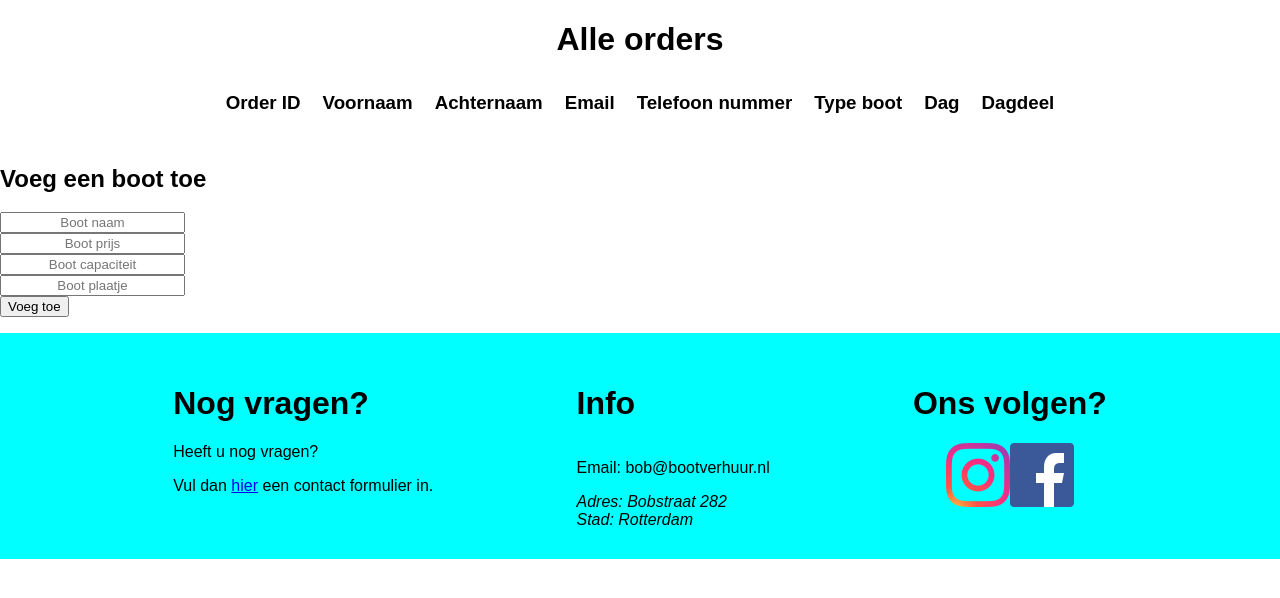
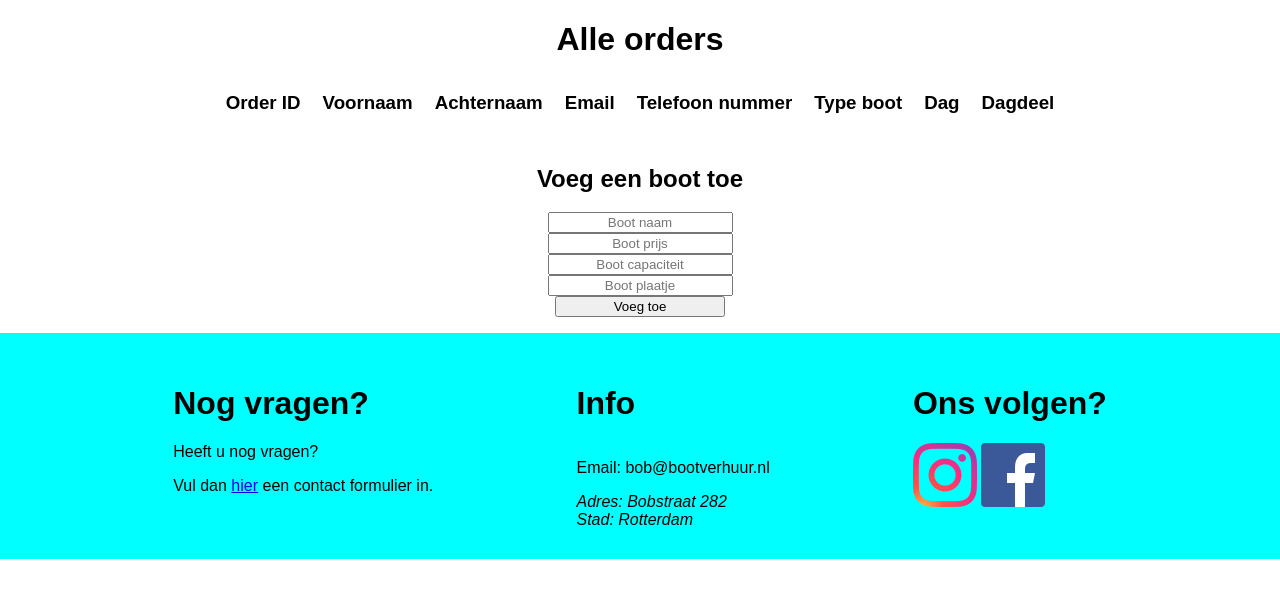
Before and after one commit to YannickWhorst/Bootverhuur-Bob, a PHP site: page /beheerder.php in a window 1280 px wide. Shown: the part 100-698 px from the top of the page. Run offline with PHP 8.4, Linux system fonts and the light colour scheme; data that the repository does not hold is empty; some libraries are stand-ins or nearby versions.

Commit message:
helemaal klaar

```diff
--- a/css/beheerder.css
+++ b/css/beheerder.css
@@ -12,3 +12,13 @@ td{
     padding: 10px;
     text-align: center;
 }
+
+.voegBoot{
+    display: flex;
+    justify-content: center;
+    text-align: center;
+}
+
+.submitKnop{
+    width: 170.4px;
+}
--- a/css/boothuren.css
+++ b/css/boothuren.css
@@ -30,11 +30,12 @@
 .bootLink{
     text-decoration: none;
     color: black;
-    background-color: gray;
+    background-color: white;
+    border: 2px solid black;
     padding: 10px;
-    border-radius: 5px;
+    border-radius: 10px;
 }
 
 .bootLink:hover{
-    background-color: rgba(128, 128, 128, 0.7);
+    text-decoration: underline;
 }
--- a/css/footer.css
+++ b/css/footer.css
@@ -9,9 +9,3 @@
     display: flex;
     flex-direction: column;
 }
-
-.footerSocials{
-    display: flex;
-    flex-direction: column;
-    align-items: center;
-}
--- a/includes/footer.php
+++ b/includes/footer.php
@@ -12,6 +12,7 @@
     </div>
     <div class="footerSocials">
         <h1>Ons volgen?</h1>
-        <a href="#"><img src="../img/instagram logo.png"><img src="../img/facebook logo.png"></a>
+        <a href="#"><img src="../img/instagram logo.png"></a>
+        <a href="#"><img src="../img/facebook logo.png"></a>
     </div>
 </footer>
--- a/public/beheerder.php
+++ b/public/beheerder.php
@@ -35,15 +35,18 @@
 </div>
 
 <div class="voegBootToe">
-    <h2>Voeg een boot toe</h2>
+    <h2 class="titel">Voeg een boot toe</h2>
 
+    <div class="voegBoot">
         <form action="" method="post">
             <input type="text" name="bootnaam" id="bootnaam" placeholder="Boot naam" required> <br>
             <input type="text" name="bootprijs" id="bootprijs" placeholder="Boot prijs" required> <br>
             <input type="text" name="bootcapaciteit" id="bootcapaciteit" placeholder="Boot capaciteit" required> <br>
             <input type="text" name="bootimage" id="bootimage" placeholder="Boot plaatje" required> <br>
-        <input type="submit" name="toevoegen" value="Voeg toe">
+            <input class="submitKnop" type="submit" name="toevoegen" value="Voeg toe">
         </form>
+    </div>
+
 
     <!-- Boot toevoegen -->
     <?php
```
Also changed, not shown: public/boothuren.php (+7 -3 lines). Lines whose indentation alone changed are shown as unchanged.
